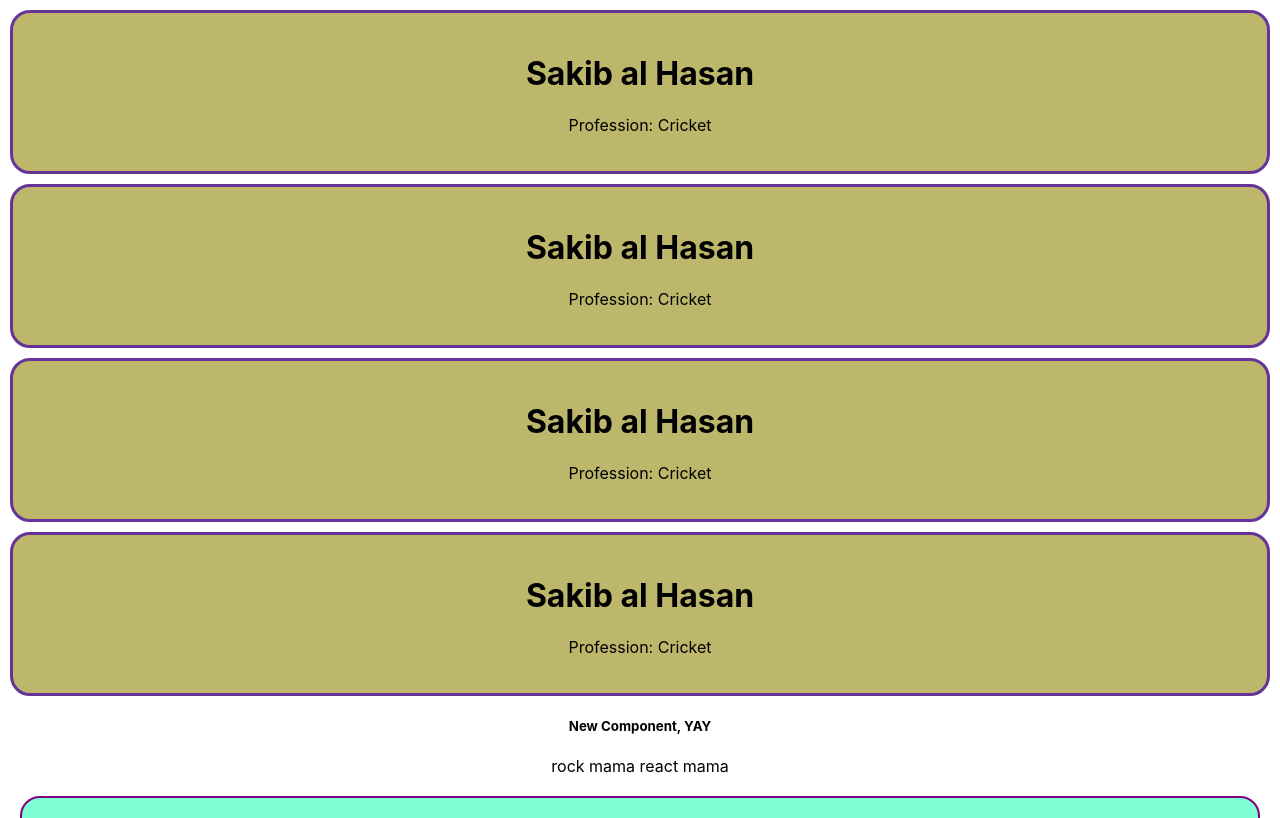
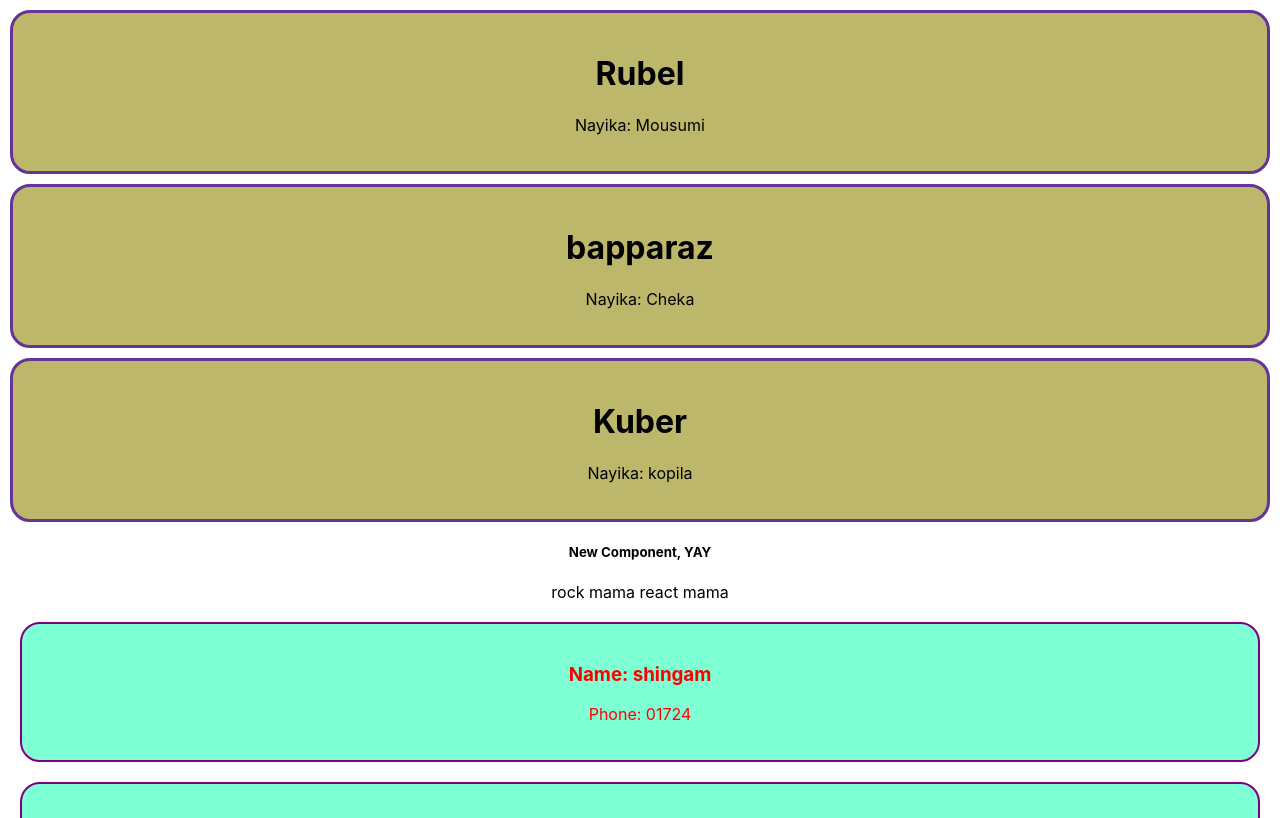
Before and after one commit to mazharul95/explore-in-a-react-sense, a React (Create React App) app: page / in a window 1280 px wide. Shown: the top 818 px of the page. Built offline with nearby package versions, Linux system fonts and the light colour scheme.

Commit message:
pass dynamic data to components,props in react

```diff
--- a/src/App.js
+++ b/src/App.js
@@ -4,33 +4,33 @@ import './App.css';
 function App() {
   return (
     <div className="App">
-      <Person></Person>
-      <Person></Person>
-      <Person></Person>
-      <Person></Person>
+      <Person name="Rubel" nayika="Mousumi"></Person>
+      <Person name="bapparaz" nayika="Cheka"></Person>
+      <Person name="Kuber" nayika="kopila"></Person>
       <h5>New Component, YAY</h5>
       <p>rock mama react mama</p>
-      <Friend></Friend>
-      <Friend></Friend>
-      <Friend></Friend>
+      <Friend movie="shingam" phone="01724"></Friend>
+      <Friend movie="Drisham" phone="01924"></Friend>
     </div>
   );
 }
 
-function Person(){
+function Person(props){
+  console.log(props);
   return (
     <div className='person'>
-      <h1>Sakib al Hasan</h1>
-      <p>Profession: Cricket</p>
+      <h1>{props.name}</h1>
+      <p>Nayika: {props.nayika}</p>
     </div>
   )
 }
 
-function Friend(){
+function Friend(props){
+  console.log(props)
   return (
     <div className='container'>
-        <h3>Name: Ajay Devgun</h3>
-        <p>job: fighting</p>
+        <h3>Name: {props.movie}</h3>
+        <p>Phone: {props.phone}</p>
     </div>
   )
 }
```
